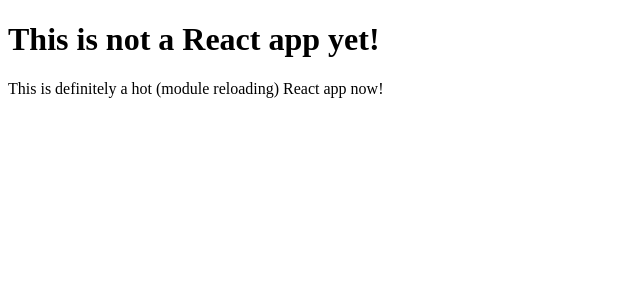
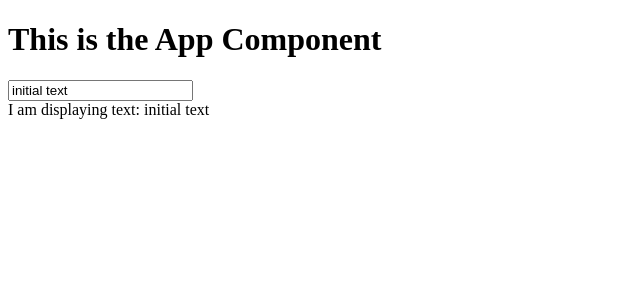
Before and after one commit to kweiberth/react-todo-list, a React app: page / in a window 1280 px wide. Shown: the top 300 px of the page, without its empty margins (0-640 px from the left). Built offline with nearby package versions, Linux system fonts and the light colour scheme.

Commit message:
Completed part-5

```diff
--- a/client/index.html
+++ b/client/index.html
@@ -5,7 +5,6 @@
   <title>React Todo List</title>
 </head>
 <body>
-  <h1>This is not a React app yet!</h1>
   <div id="app"></div>
   <script src="bundle.js"></script>
 </body>
--- a/components/App.js
+++ b/components/App.js
@@ -1,11 +1,16 @@
 import React, { Component } from 'react'
+import TextInput from './TextInput'
 
 class App extends Component {
 
   render() {
-    return <div>This is definitely a hot (module reloading) React app now!</div>
+    return (
+      <div>
+        <h1>This is the App Component</h1>
+        <TextInput/>
+      </div>
+    )
   }
-
 }
 
 export default App
--- /dev/null
+++ b/components/TextDisplay.js
@@ -0,0 +1,10 @@
+import React, { Component } from 'react'
+
+class TextDisplay extends Component {
+
+  render() {
+    return <div>I am displaying text: {this.props.text}</div>
+  }
+}
+
+export default TextDisplay
--- /dev/null
+++ b/components/TextInput.js
@@ -0,0 +1,34 @@
+import React, { Component } from 'react'
+import TextDisplay from './TextDisplay'
+
+class TextInput extends Component {
+
+  constructor(props, context) {
+    super(props, context)
+    this.state = {
+      inputText: 'initial text'
+    }
+  }
+
+  handleChange(event) {
+    this.setState({
+      inputText: event.target.value
+    })
+  }
+
+  render() {
+    return (
+      <div>
+        <input
+          type="text"
+          placeholder="This is going to be text"
+          value={this.state.inputText}
+          onChange={this.handleChange.bind(this)}
+        />
+        <TextDisplay text={this.state.inputText}/>
+      </div>
+    )
+  }
+}
+
+export default TextInput
```
